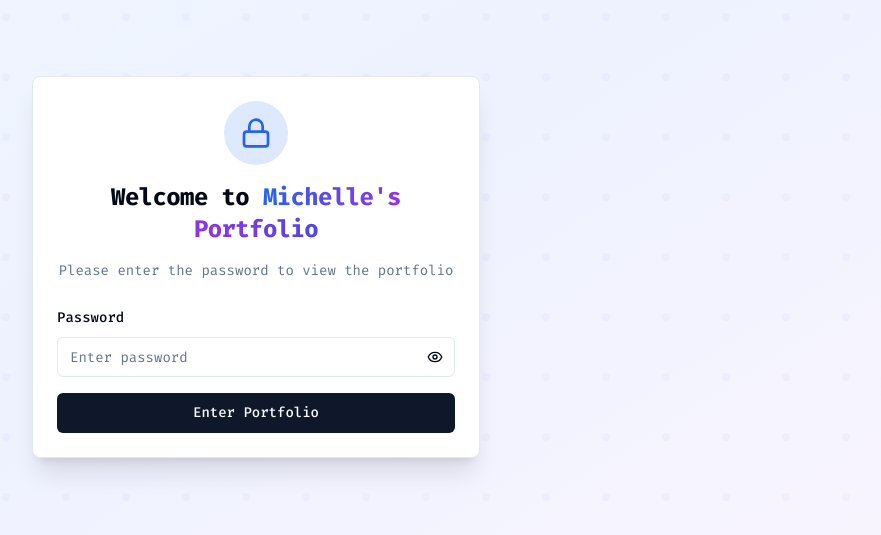
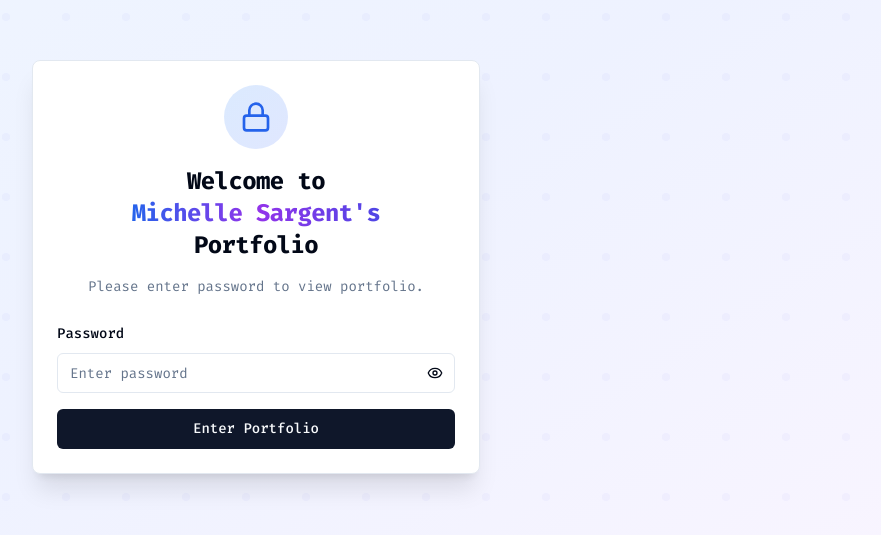
Before and after one commit to michellelynnpenney/michellelynnpenney.github.io, a React (Vite) app: page / in a window 1280 px wide. Shown: the part 133-668 px from the top of the page, without its empty margins (384-1265 px from the left). Built offline with nearby package versions, Linux system fonts and the light colour scheme.

Commit message:
updated password splash

```diff
--- a/src/pages/PasswordSplash.tsx
+++ b/src/pages/PasswordSplash.tsx
@@ -21,7 +21,7 @@ const PasswordSplash = ({ onAuthenticated }: PasswordSplashProps) => {
     setError("");
 
     // Simple password check - you can change this to your desired password
-    if (password === "portfolio2024") {
+    if (password === "sargent2025") {
       onAuthenticated();
     } else {
       setError("Incorrect password. Please try again.");
@@ -40,15 +40,17 @@ const PasswordSplash = ({ onAuthenticated }: PasswordSplashProps) => {
             <Lock className="h-8 w-8 text-blue-600" />
           </div>
           <CardTitle className="text-2xl font-bold">
-            Welcome to{" "}
+            Welcome to{" "}<br></br>
             <span className="bg-gradient-to-r from-blue-600 via-purple-600 to-indigo-600 bg-clip-text text-transparent">
-              Michelle's Portfolio
-            </span>
+              Michelle Sargent's
+            </span> <br></br>Portfolio
           </CardTitle>
           <CardDescription>
-            Please enter the password to view the portfolio
+            Please enter password to view portfolio.
           </CardDescription>
         </CardHeader>
+
+
 
         <CardContent>
           <form onSubmit={handleSubmit} className="space-y-4">
```
